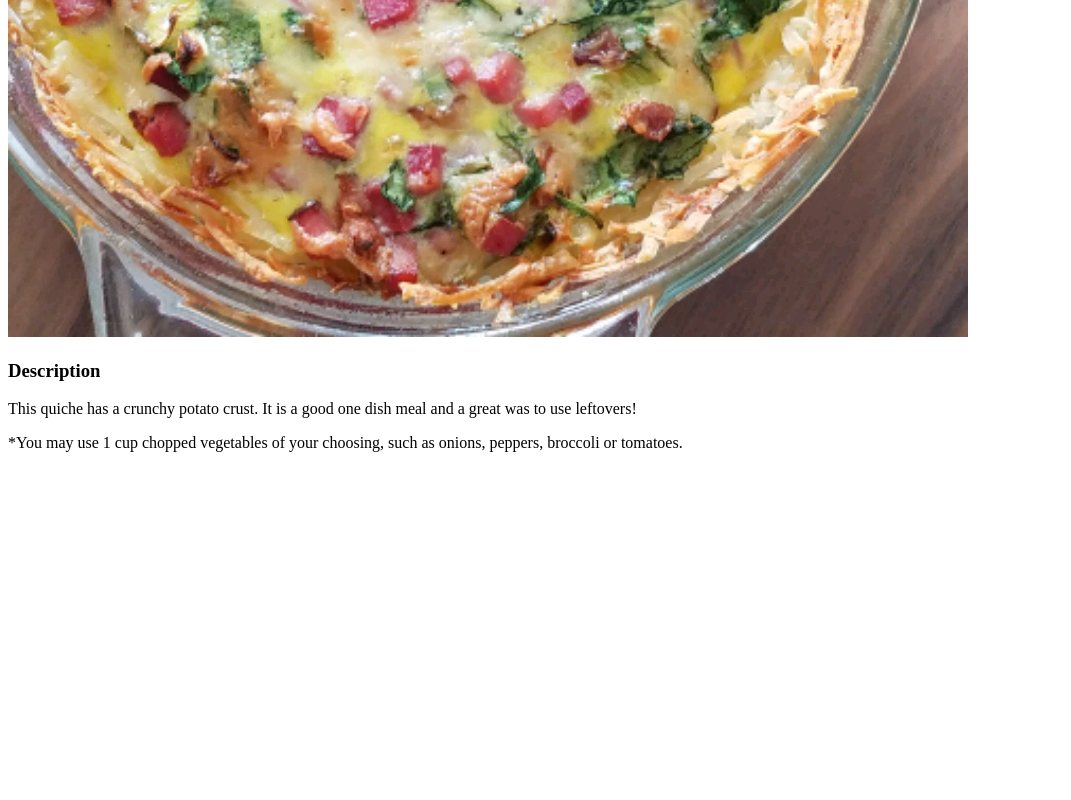
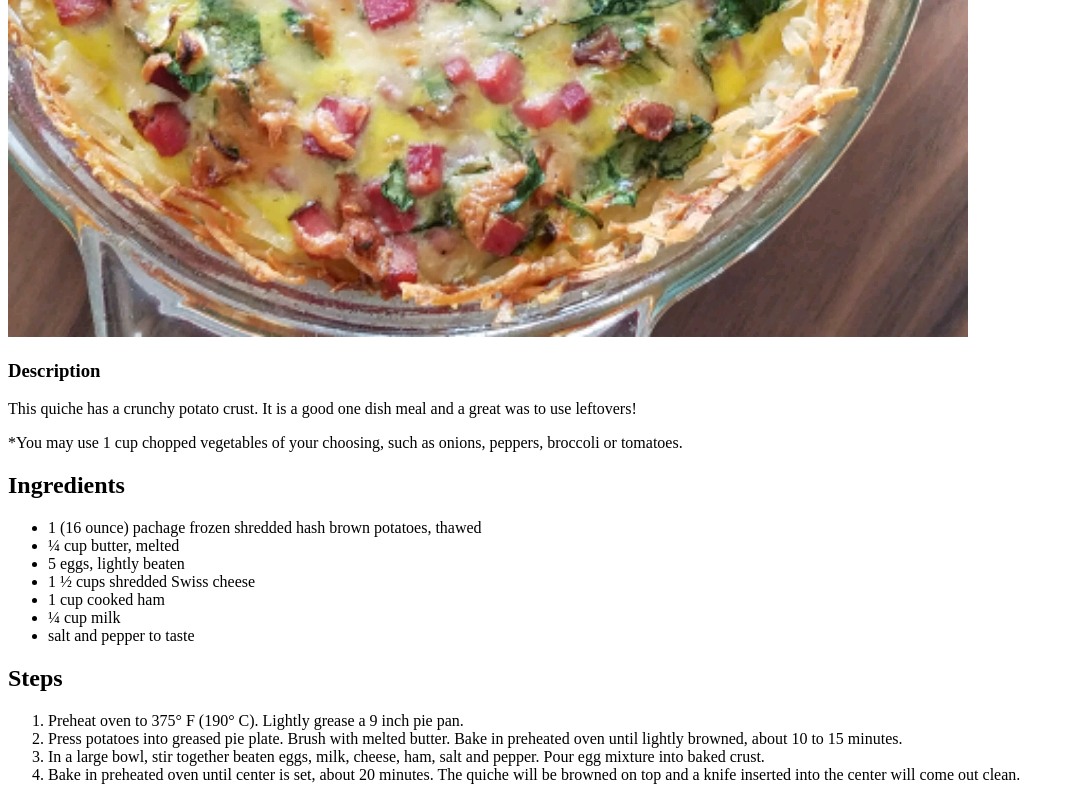
Before and after one commit to lantzkelsey/odin-recipes, a plain HTML site: page recipes/shreddedpotatoquiche.html in a window 1280 px wide. Shown: the part 703-1503 px from the top of the page, without its empty margins (0-1071 px from the left). Before the commit the page ends 1171 px from the top, so only its background shows below. Drawn offline with Linux system fonts and the light colour scheme.

Commit message:
finished quiche recipe

```diff
--- a/recipes/shreddedpotatoquiche.html
+++ b/recipes/shreddedpotatoquiche.html
@@ -10,5 +10,22 @@
         <h3>Description</h3>
         <p>This quiche has a crunchy potato crust. It is a good one dish meal and a great was to use leftovers!</p>
         <p>&ast;You may use 1 cup chopped vegetables of your choosing, such as onions, peppers, broccoli or tomatoes.</p>
+        <h2>Ingredients</h2>
+        <ul>
+            <li>1 &lpar;16 ounce&rpar; pachage frozen shredded hash brown potatoes, thawed</li>
+            <li>&frac14; cup butter, melted</li>
+            <li>5 eggs, lightly beaten</li>
+            <li>1 &frac12; cups shredded Swiss cheese</li>
+            <li>1 cup cooked ham</li>
+            <li>&frac14; cup milk</li>
+            <li>salt and pepper to taste</li>
+        </ul>
+        <h2>Steps</h2>
+        <ol>
+            <li>Preheat oven to 375&deg; F &lpar;190&deg; C&rpar;. Lightly grease a 9 inch pie pan.</li>
+            <li>Press potatoes into greased pie plate. Brush with melted butter. Bake in preheated oven until lightly browned, about 10 to 15 minutes.</li>
+            <li>In a large bowl, stir together beaten eggs, milk, cheese, ham, salt and pepper. Pour egg mixture into baked crust.</li>
+            <li>Bake in preheated oven until center is set, about 20 minutes. The quiche will be browned on top and a knife inserted into the center will come out clean.</li>
+        </ol>
     </body>
 </html>
```
Also changed, not shown: index.html (+4 -2 lines), recipes/skilletlasagna.html (+2 -2 lines).
